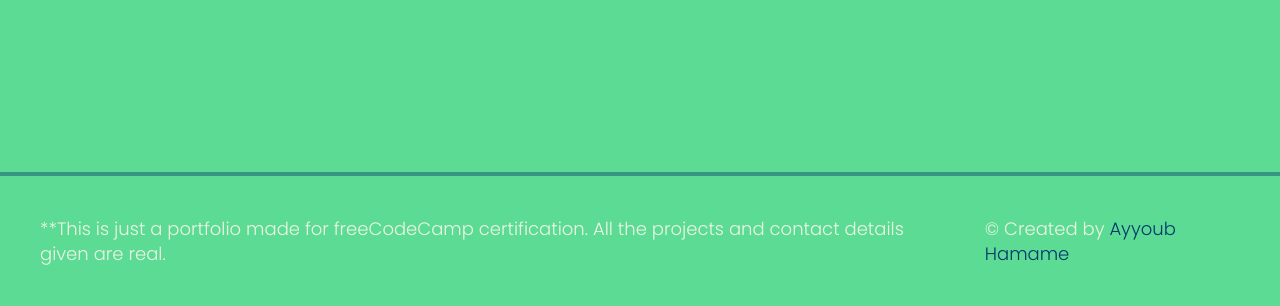
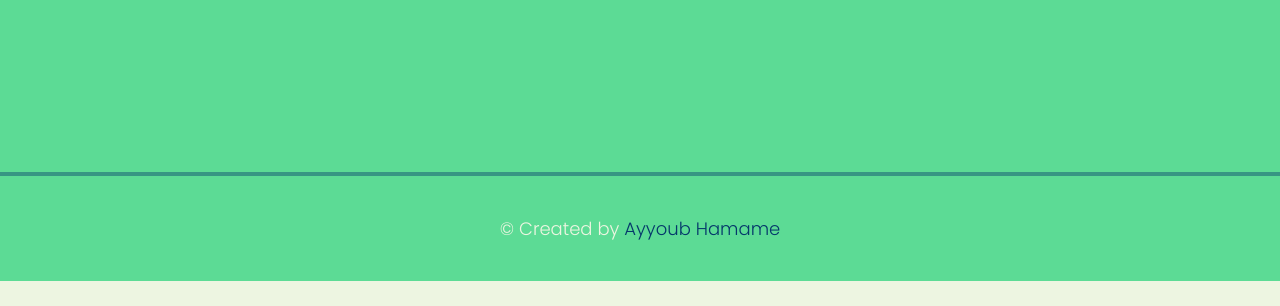
Before and after one commit to Bouyyah/fccPortfolio, a plain HTML site: page index.html in a window 1280 px wide. Shown: the part 2144-2450 px from the top of the page. After the commit the page ends 2425 px from the top, so only its background shows below. Drawn offline with Linux system fonts and the light colour scheme.

Commit message:
delete footer p

```diff
--- a/index.html
+++ b/index.html
@@ -147,10 +147,7 @@
       </section>
 
       <footer>
-        <p>
-          **This is just a portfolio made for freeCodeCamp certification. All the projects and contact details given
-          are real.
-        </p>
+
         <p>
           &copy; Created by
           <a href="https://www.linkedin.com/in/bouyyah/" target="_blank"
```
